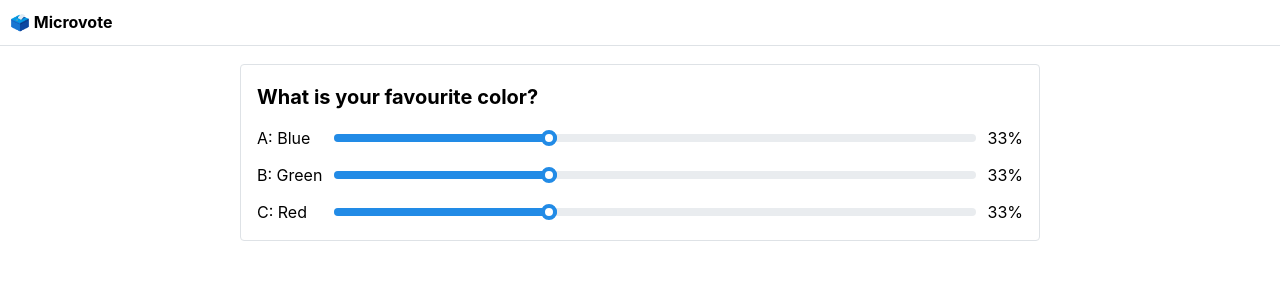
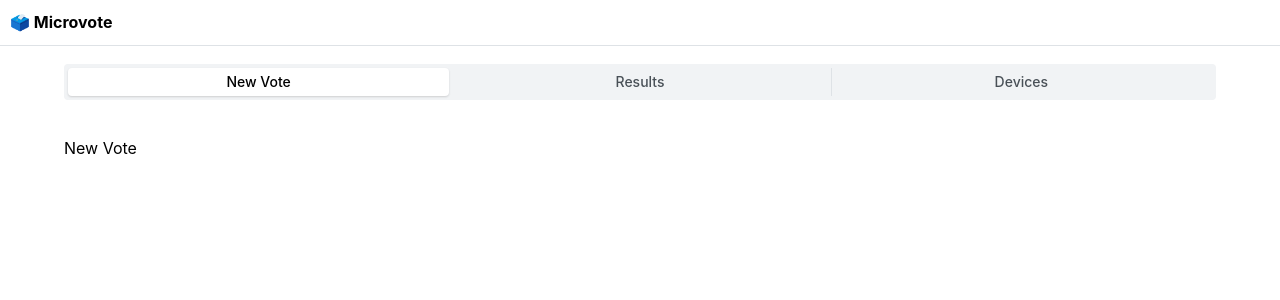
Before and after one commit to Zuma206/microvote, a React (Vite) app in the folder app/: page / in a window 1280 px wide. Both pictures are taken after a click on the button "Connect". Shown: the top 300 px of the page. Built offline with nearby package versions, Linux system fonts and the light colour scheme.

Commit message:
Added switch tab to app

```diff
--- a/app/src/App.tsx
+++ b/app/src/App.tsx
@@ -1,9 +1,9 @@
 import { MantineProvider } from "@mantine/core";
 import { MicrobitProvider } from "./lib/context";
 import { Shell } from "./components/Shell";
+import { Switch } from "./components/Switch";
 import { Init } from "./components/Init";
 import { useState } from "react";
-import { Results } from "./components/Results";
 
 export function App() {
   const [microbit, setMicrobit] = useState(false);
@@ -12,7 +12,7 @@ export function App() {
     <MantineProvider>
       <MicrobitProvider {...{ microbit, setMicrobit }}>
         <Shell>
-          {microbit ? <Results /> : <Init />}
+          {microbit ? <Switch /> : <Init />}
         </Shell>
       </MicrobitProvider>
     </MantineProvider >
--- /dev/null
+++ b/app/src/components/Switch.tsx
@@ -0,0 +1,26 @@
+import { Flex, SegmentedControl } from "@mantine/core";
+import { ReactNode, useState } from "react";
+import { Results } from "./Results";
+import { Devices } from "./Devices";
+
+const pages = new Map<string, ReactNode>()
+  .set("New Vote", <p>New Vote</p>)
+  .set("Results", <Results />)
+  .set("Devices", <Devices />);
+
+const pagesKeys = Array.from(pages.keys());
+
+export function Switch() {
+  const [page, setPage] = useState(pagesKeys[0]);
+
+  return (
+    <Flex flex={1} align="stretch" direction="column" gap="lg">
+      <SegmentedControl
+        onChange={(page) => setPage(page)}
+        data={pagesKeys}
+        value={page}
+      />
+      {pages.get(page)}
+    </Flex>
+  );
+}
```
